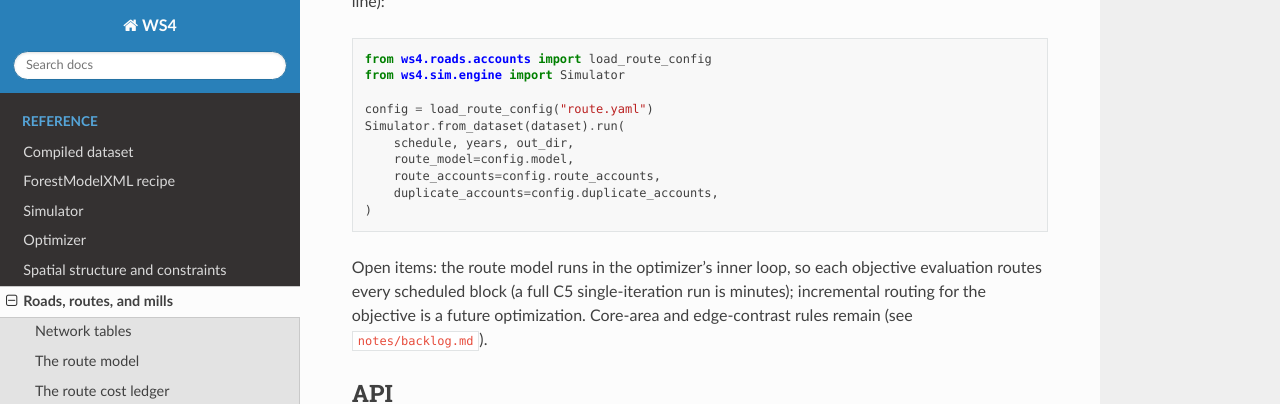
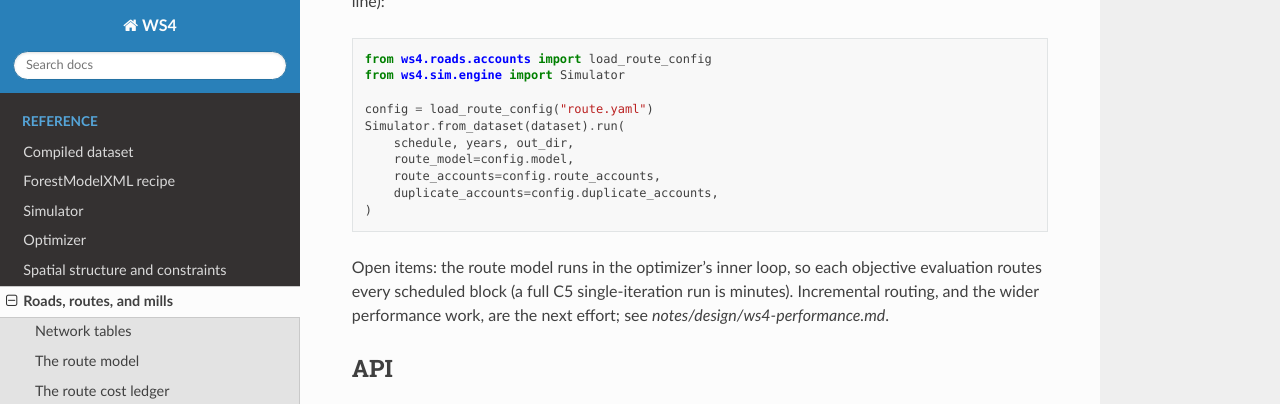
Before and after one commit to UBC-FRESH/ws4, a Sphinx documentation site: the page built from docs/reference/roads.rst, in a window 1280 px wide and 900 px high, scrolled down 2048 px, cut to the strip 0-404 px from the top of the window. Built offline with Sphinx 7.4.7 and the Read the Docs theme 3.1.0, drawn with Linux system fonts in a browser that asks for light colours.

Commit message:
P4 fix the stale roads page open items

```diff
--- a/docs/reference/roads.rst
+++ b/docs/reference/roads.rst
@@ -111,9 +111,8 @@ command line):
    )
 
 Open items: the route model runs in the optimizer's inner loop, so each objective evaluation routes
-every scheduled block (a full C5 single-iteration run is minutes); incremental routing for the
-objective is a future optimization. Core-area and edge-contrast rules remain (see
-``notes/backlog.md``).
+every scheduled block (a full C5 single-iteration run is minutes). Incremental routing, and the wider
+performance work, are the next effort; see `notes/design/ws4-performance.md`.
 
 API
 ---
```
